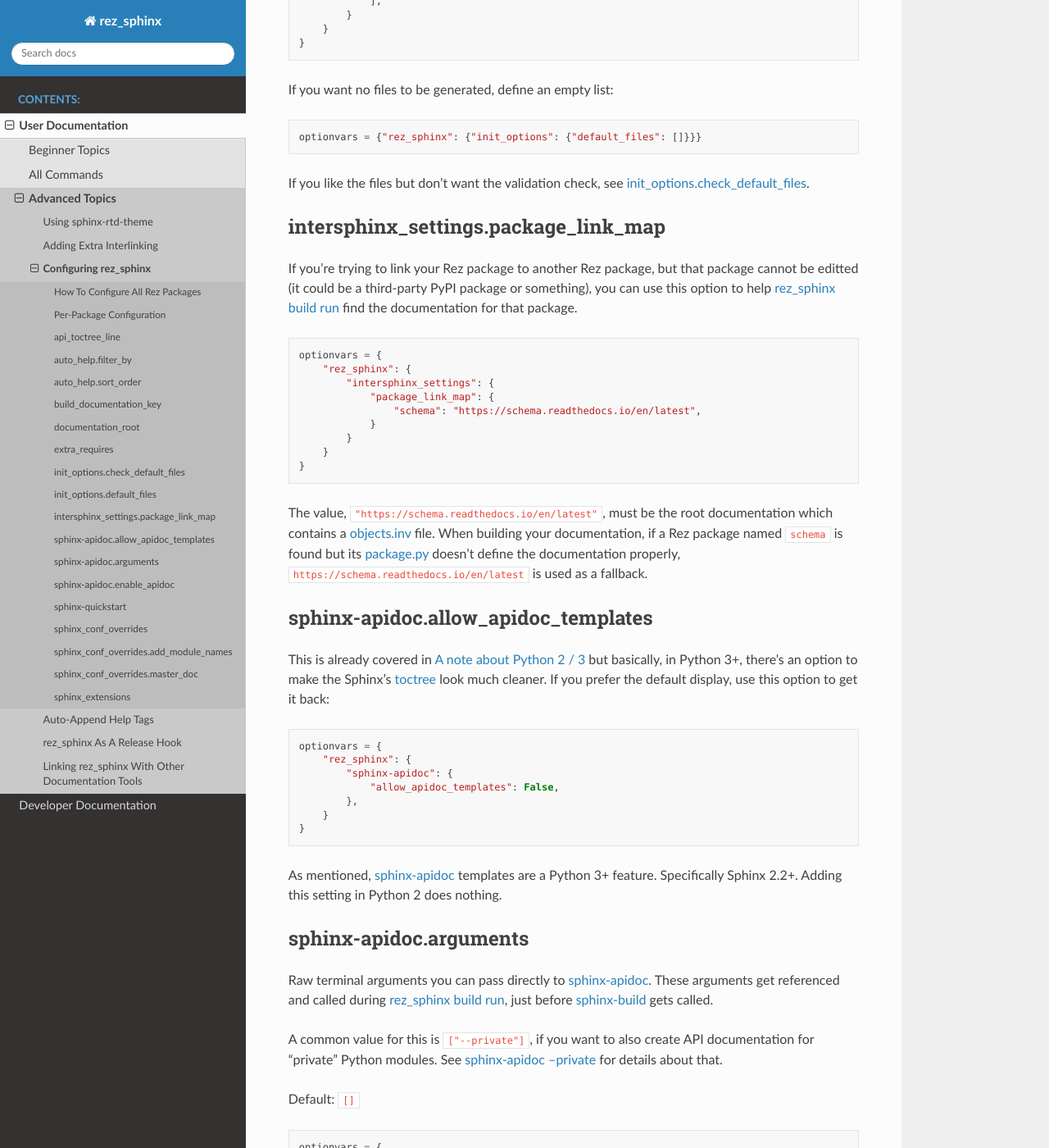
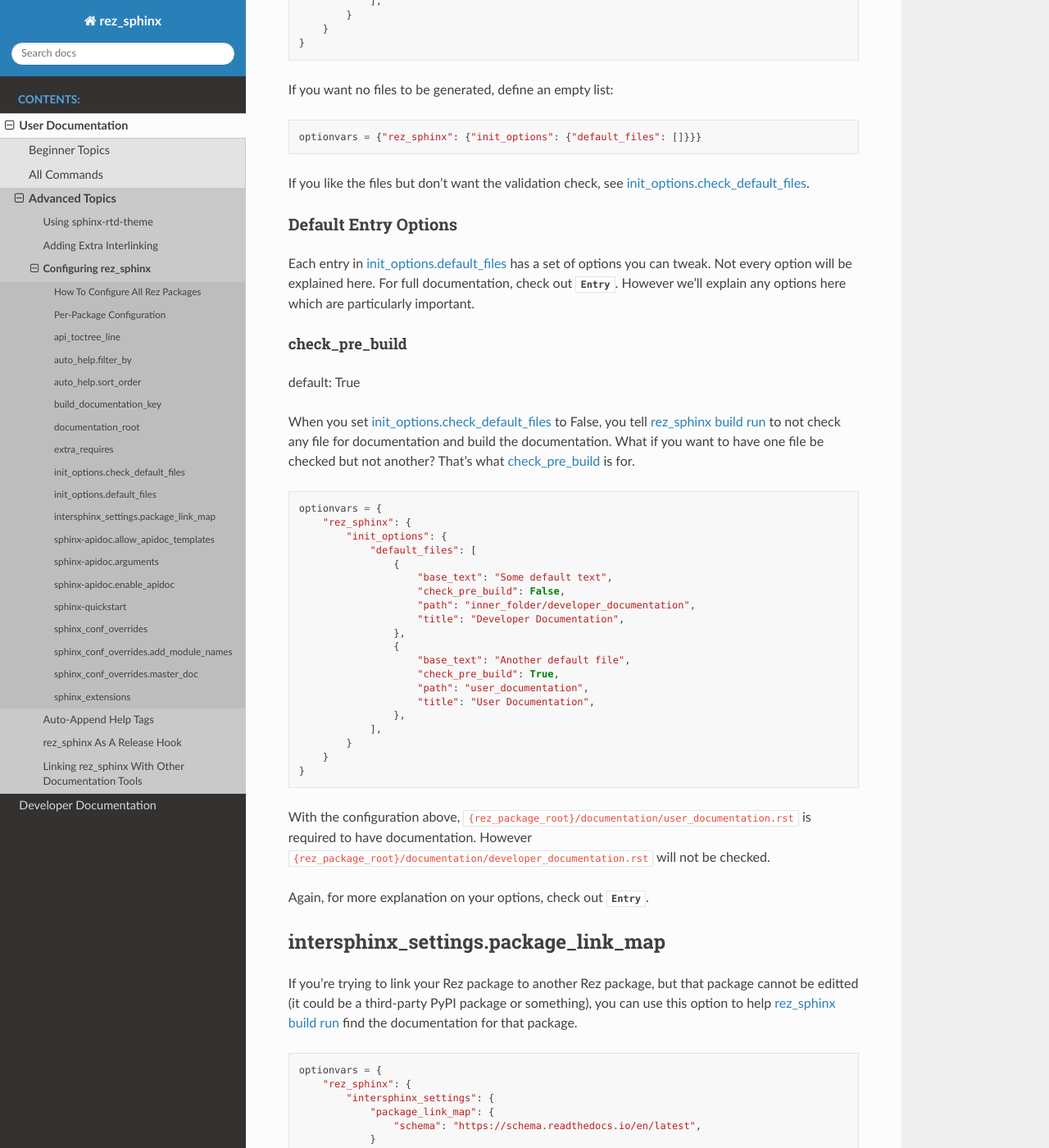
Before and after one commit to ColinKennedy/rez_developer_packages, a Sphinx documentation site: the page built from rez_sphinx/documentation/configuring_rez_sphinx.rst, in a window 1280 px wide and 1400 px high, scrolled down 6521 px. Shown: the whole window at 82% size. Built offline with Sphinx 7.4.7 and the Read the Docs theme 2.0.0, drawn with Linux system fonts in a browser that asks for light colours; pages that are not in the unit, such as notebooks, are missing from menus; the version number could not be read and is left out.

Commit message:
Adding more documentation and tests

```diff
--- a/rez_sphinx/documentation/configuring_rez_sphinx.rst
+++ b/rez_sphinx/documentation/configuring_rez_sphinx.rst
@@ -377,6 +377,59 @@ If you like the files but don't want the validation check, see
 :ref:`rez_sphinx.init_options.check_default_files`.
 
 
+Default Entry Options
+=====================
+
+Each entry in :ref:`rez_sphinx.init_options.default_files` has a set of options
+you can tweak. Not every option will be explained here. For full
+documentation, check out :class:`.Entry`. However we'll explain any options
+here which are particularly important.
+
+
+.. _check_pre_build:
+
+check_pre_build
+---------------
+
+default: True
+
+When you set :ref:`rez_sphinx.init_options.check_default_files` to False, you
+tell :ref:`rez_sphinx build run` to not check any file for documentation and
+build the documentation. What if you want to have one file be checked but not
+another?  That's what :ref:`check_pre_build` is for.
+
+.. code-block:: python
+
+    optionvars = {
+        "rez_sphinx": {
+            "init_options": {
+                "default_files": [
+                    {
+                        "base_text": "Some default text",
+                        "check_pre_build": False,
+                        "path": "inner_folder/developer_documentation",
+                        "title": "Developer Documentation",
+                    },
+                    {
+                        "base_text": "Another default file",
+                        "check_pre_build": True,
+                        "path": "user_documentation",
+                        "title": "User Documentation",
+                    },
+                ],
+            }
+        }
+    }
+
+With the configuration above,
+``{rez_package_root}/documentation/user_documentation.rst`` is required to have
+documentation. However
+``{rez_package_root}/documentation/developer_documentation.rst`` will not be
+checked.
+
+Again, for more explanation on your options, check out :class:`.Entry`.
+
+
 .. _rez_sphinx.intersphinx_settings.package_link_map:
 
 intersphinx_settings.package_link_map
```
Also changed, not shown: 4 other files.
